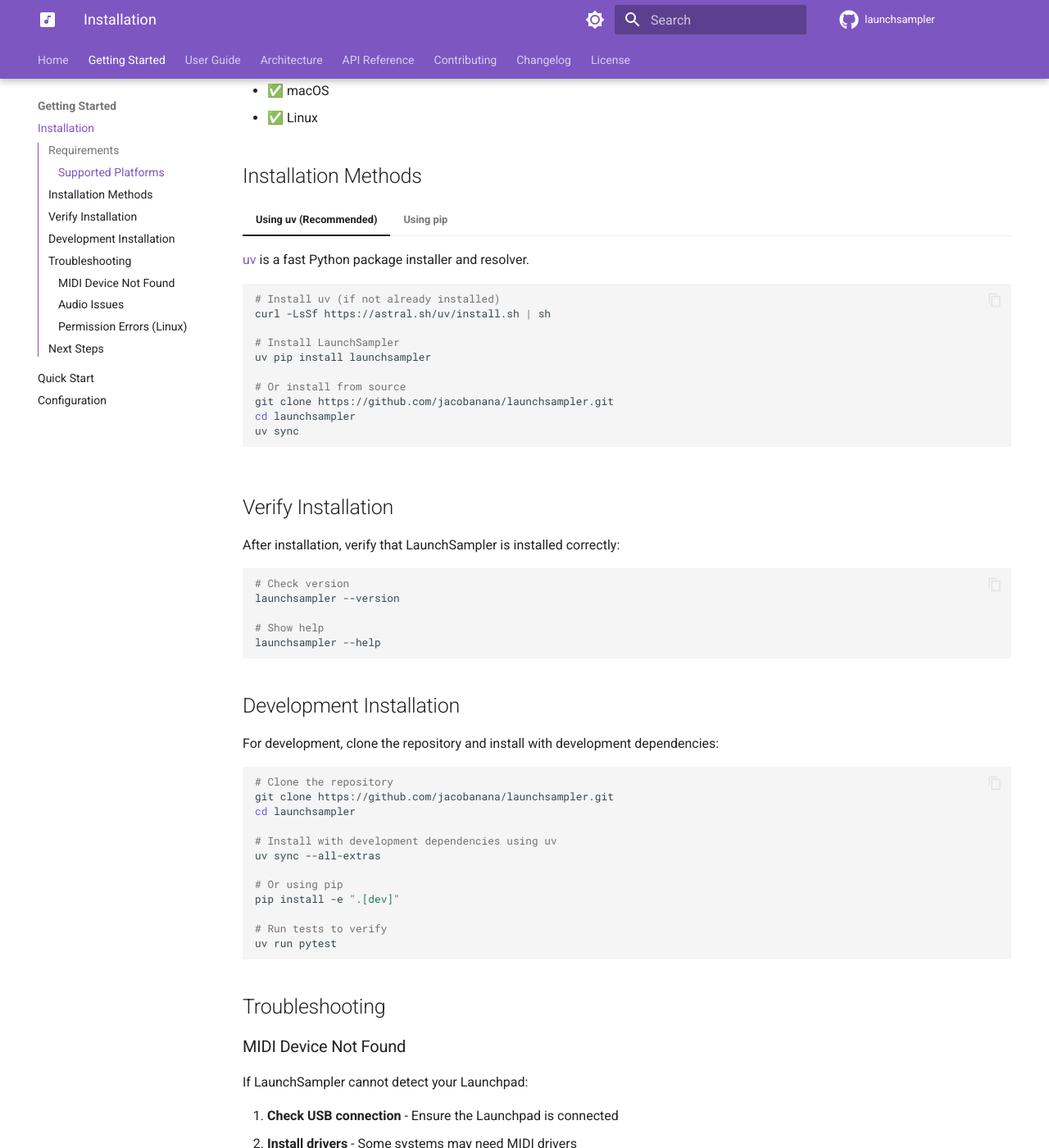
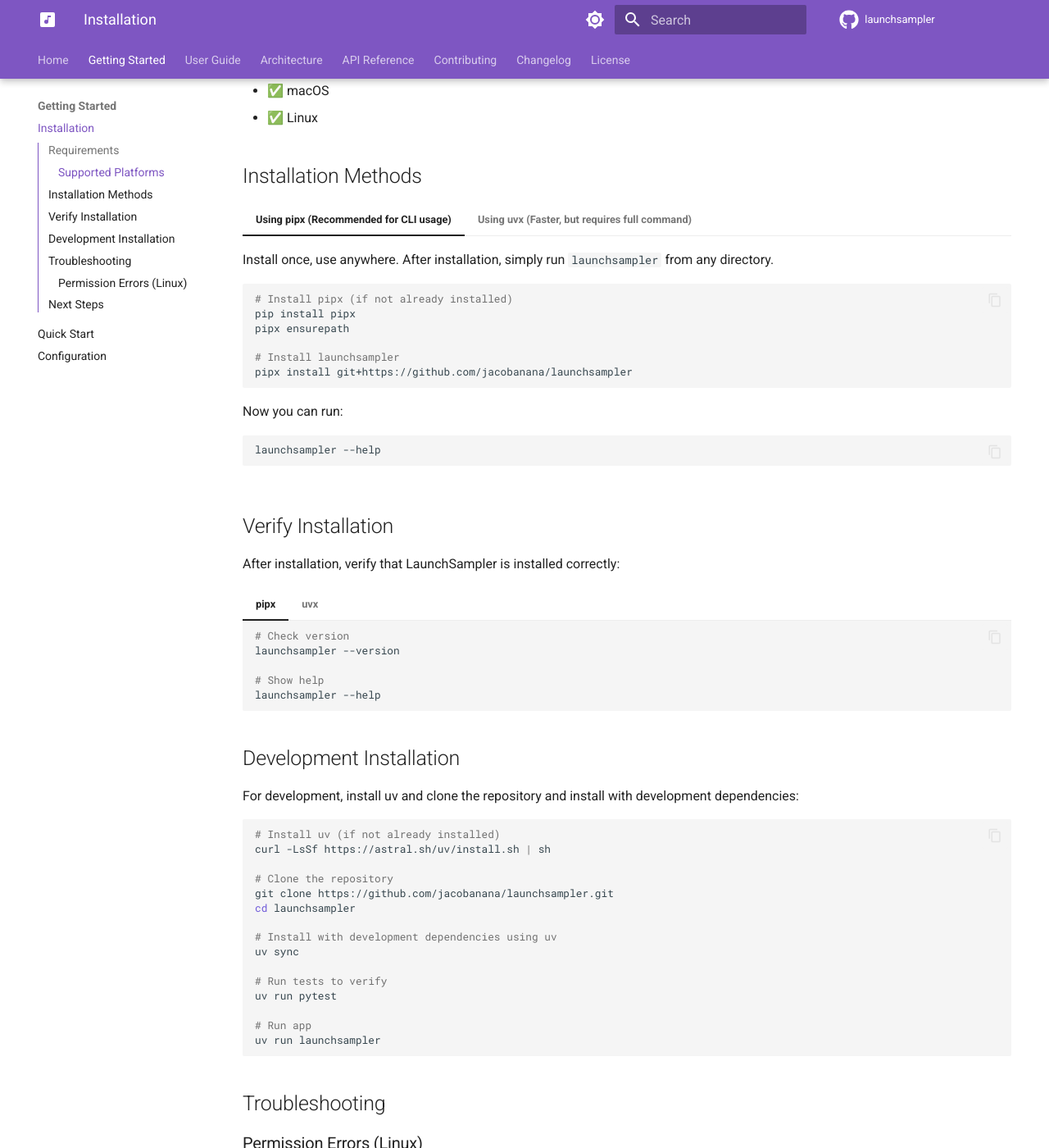
Before and after one commit to jacobanana/launchsampler, an MkDocs documentation site: the page built from docs/getting-started/installation.md, in a window 1280 px wide and 1400 px high, scrolled down 491 px. Shown: the whole window at 82% size. Built offline with MkDocs 1.6.1 and Material for MkDocs 9.7.7, drawn with Linux system fonts in a browser that asks for light colours; comment, search, counter and statistics services are not loaded; the version menu is left out; some of the changed text lies outside the part shown.

Commit message:
installation docs

````diff
--- a/docs/getting-started/installation.md
+++ b/docs/getting-started/installation.md
@@ -5,8 +5,8 @@
 ## Requirements
 
 - **Python 3.12 or higher**
-- **Novation Launchpad** (Mini MK3, Pro MK3, X, or compatible device)
 - **Audio output device** (soundcard)
+- Optional: **Novation Launchpad** (Mini MK3, Pro MK3, X, or compatible device)
 
 ### Supported Platforms
 
@@ -16,83 +16,83 @@
 
 ## Installation Methods
 
-=== "Using uv (Recommended)"
+=== "Using pipx (Recommended for CLI usage)"
 
-    [uv](https://github.com/astral-sh/uv) is a fast Python package installer and resolver.
+    Install once, use anywhere. After installation, simply run `launchsampler` from any directory.
+
+    ```bash
+    # Install pipx (if not already installed)
+    pip install pipx
+    pipx ensurepath
+
+    # Install launchsampler
+    pipx install git+https://github.com/jacobanana/launchsampler
+    ```
+
+    Now you can run:
+    ```bash
+    launchsampler --help
+    ```
+
+=== "Using uvx (Faster, but requires full command)"
+
+    [uv](https://github.com/astral-sh/uv) is significantly faster but requires the full git URL each time.
 
     ```bash
     # Install uv (if not already installed)
     curl -LsSf https://astral.sh/uv/install.sh | sh
 
-    # Install LaunchSampler
-    uv pip install launchsampler
-
-    # Or install from source
-    git clone https://github.com/jacobanana/launchsampler.git
-    cd launchsampler
-    uv sync
-    ```
-
-=== "Using pip"
-
-    ```bash
-    # Install from PyPI (when published)
-    pip install launchsampler
-
-    # Or install from source
-    git clone https://github.com/jacobanana/launchsampler.git
-    cd launchsampler
-    pip install -e .
+    # Run directly (no installation needed)
+    uvx git+https://github.com/jacobanana/launchsampler
     ```
 
 ## Verify Installation
 
 After installation, verify that LaunchSampler is installed correctly:
 
-```bash
-# Check version
-launchsampler --version
+=== "pipx"
 
-# Show help
-launchsampler --help
-```
+    ```bash
+    # Check version
+    launchsampler --version
+
+    # Show help
+    launchsampler --help
+    ```
+
+=== "uvx"
+
+    ```bash
+    # Check version
+    uvx git+https://github.com/jacobanana/launchsampler --version
+
+    # Show help
+    uvx git+https://github.com/jacobanana/launchsampler --help
+    ```
 
 ## Development Installation
 
-For development, clone the repository and install with development dependencies:
+For development, install uv and clone the repository and install with development dependencies:
 
 ```bash
+# Install uv (if not already installed)
+curl -LsSf https://astral.sh/uv/install.sh | sh
+
 # Clone the repository
 git clone https://github.com/jacobanana/launchsampler.git
 cd launchsampler
 
 # Install with development dependencies using uv
-uv sync --all-extras
-
-# Or using pip
-pip install -e ".[dev]"
+uv sync
 
 # Run tests to verify
 uv run pytest
+
+# Run app
+uv run launchsampler
 ```
 
 ## Troubleshooting
-
-### MIDI Device Not Found
-
-If LaunchSampler cannot detect your Launchpad:
-
-1. **Check USB connection** - Ensure the Launchpad is connected
-2. **Install drivers** - Some systems may need MIDI drivers
-3. **List devices** - Run `launchsampler --list-midi` to see available devices
-
-### Audio Issues
-
-If you experience audio problems:
-
-1. **Check audio device** - Run `launchsampler --list-audio` to see available devices
-2. **Configure audio** - Edit `~/.config/launchsampler/config.json` to select device
-3. **Test playback** - Try playing a sample in edit mode (Space key)
 
 ### Permission Errors (Linux)
 
````
